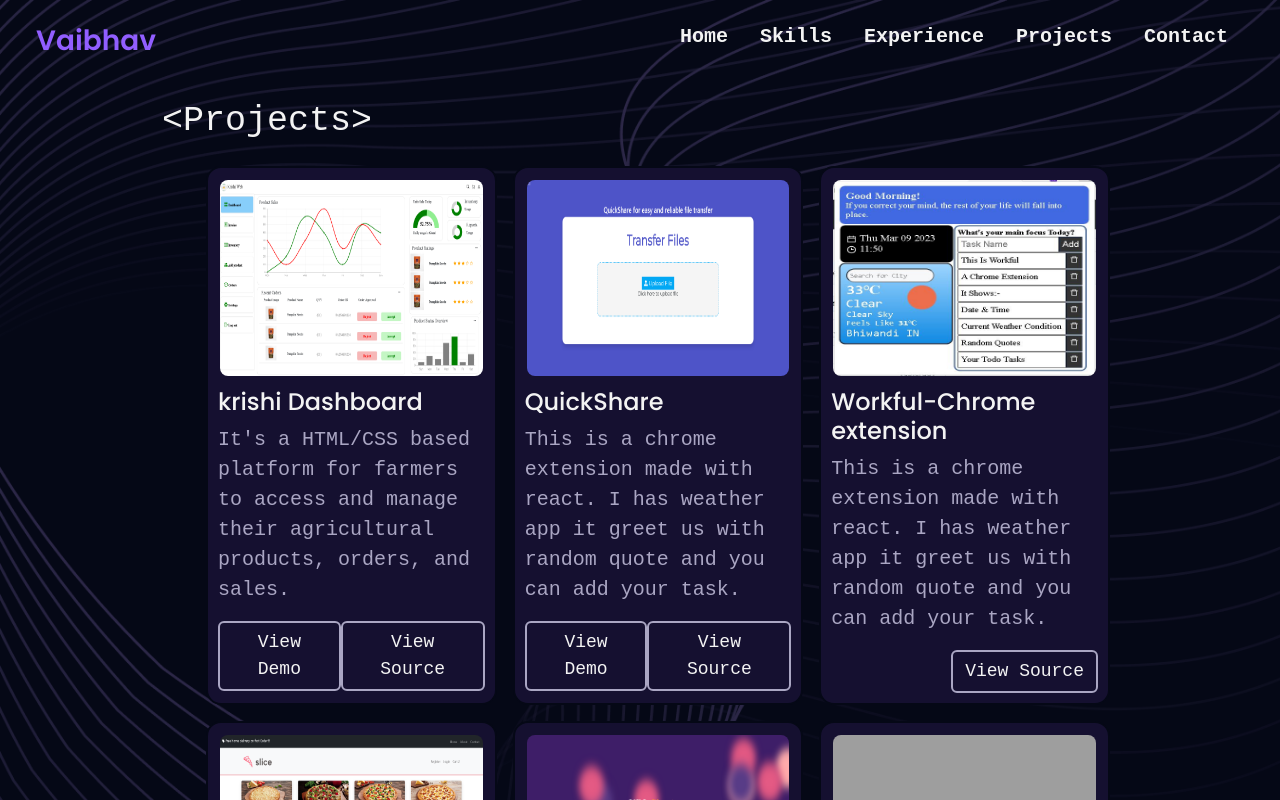
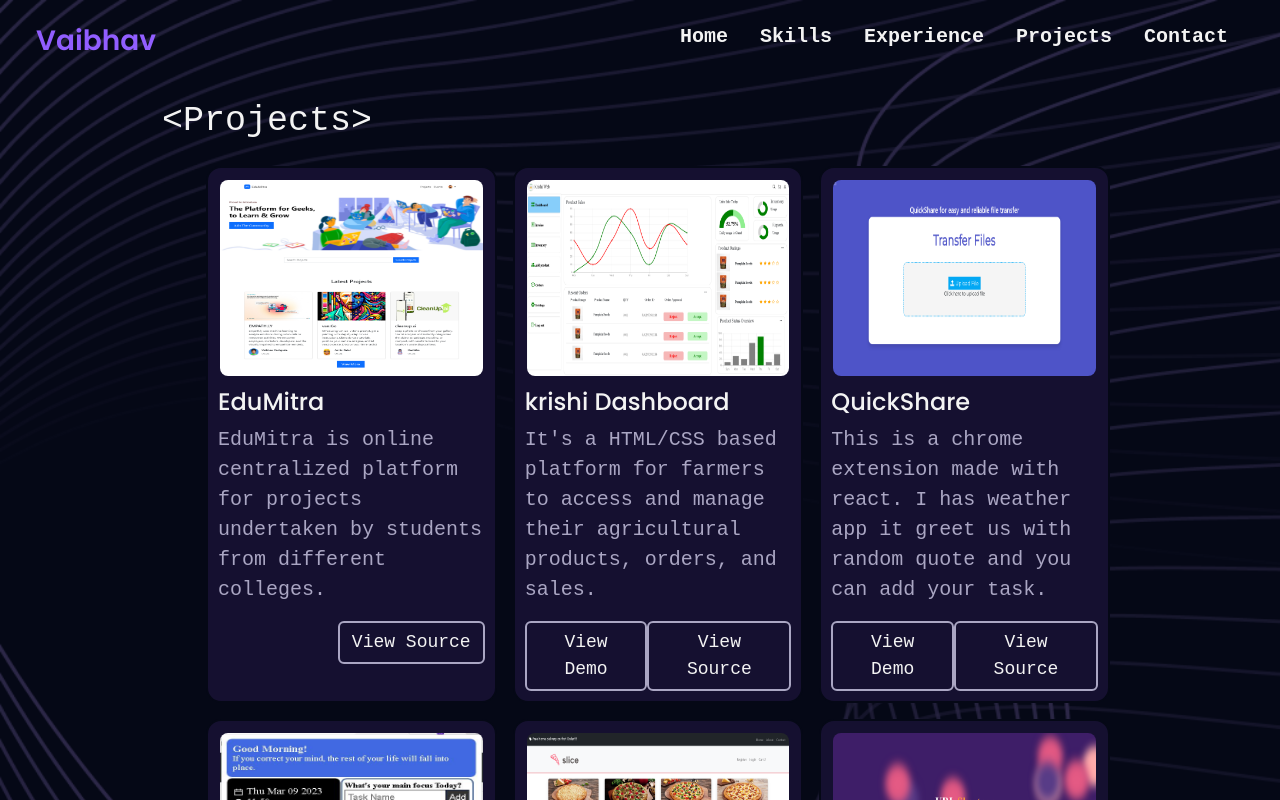
Before and after one commit to VaibhavPachpute21/vaibhav, a React (Create React App) app: page /projects in a window 1280 px wide. Shown: the top 800 px of the page. Built offline with nearby package versions, Linux system fonts and the light colour scheme; grey boxes are pictures that could not be loaded; the HTML template or start-up script is replaced by a standard one.

Commit message:
new project added

```diff
--- a/src/assets/data.js
+++ b/src/assets/data.js
@@ -4,10 +4,17 @@ import UrlShortner from '../assets/projects/URL-Shortner.png';
 import Workful from '../assets/projects/workful.jpg';
 import Krishi from '../assets/projects/Krishi.png'
 import QuickShare from '../assets/projects/quickshare.png'
+import EduMitra from '../assets/projects/EduMitra.png'
 
 
 
 const myProjects = [
+    {
+        "title": "EduMitra",
+        "description": "EduMitra is online centralized platform for projects undertaken by students from different colleges. ",
+        "souce_code": "https://github.com/VaibhavPachpute21/EduMitra",
+        "thumbnail":EduMitra,
+    },
     {
         "title": "krishi Dashboard",
         "description": "It's a HTML/CSS based platform for farmers to access and manage their agricultural products, orders, and sales.",
```
Also changed, not shown: src/assets/projects/EduMitra.png (added).
